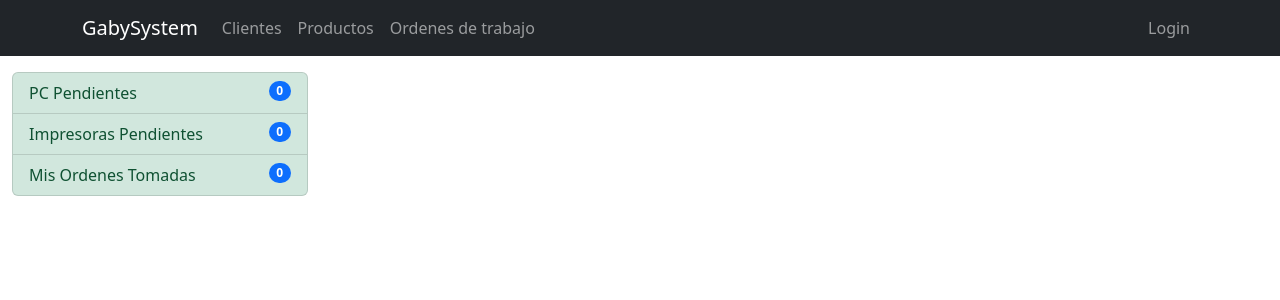
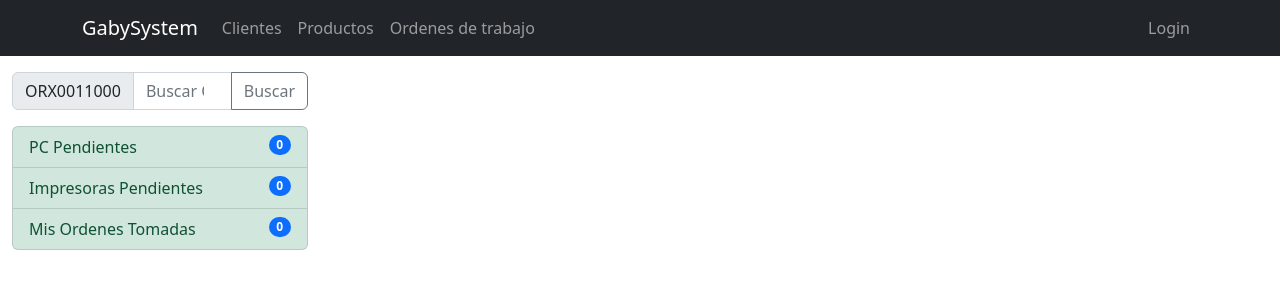
Before and after one commit to gabyreload1983/gabysystem, a React (Create React App) app: page /workorders in a window 1280 px wide. Shown: the top 300 px of the page. Built offline with nearby package versions, Linux system fonts and the light colour scheme; no server answers.

Commit message:
Adding input search workOrder

```diff
--- a/src/components/AsideMenu.jsx
+++ b/src/components/AsideMenu.jsx
@@ -1,7 +1,8 @@
-import React, { useContext } from "react";
-import { Badge } from "react-bootstrap";
+import React, { useContext, useState } from "react";
+import { Badge, Button, Form, InputGroup } from "react-bootstrap";
 import ListGroup from "react-bootstrap/ListGroup";
 import { WorkOrdersContext } from "./context/workOrdersContext";
+import config from "../config.json";
 
 function AsideMenu() {
   const {
@@ -11,12 +12,45 @@ function AsideMenu() {
     getPendingPc,
     getPendingImp,
     getMyWorkOrders,
+    getWorkOrder,
     handleShow,
   } = useContext(WorkOrdersContext);
 
+  const [search, setSearch] = useState("");
+
   const codeTechnical = "GABYT"; // get from user
 
+  const handleSearch = (e) => {
+    setSearch(e.target.value);
+  };
+
+  const handleEnter = (e) => {
+    if (e.key === "Enter") searchWorkOrder();
+  };
+
+  const searchWorkOrder = async () =>
+    handleShow(await getWorkOrder(`${config.prefixWorkOrder}${search}`));
+
   return (
+    <>
+      <InputGroup className="mb-3">
+        <InputGroup.Text>ORX0011000</InputGroup.Text>
+        <Form.Control
+          type="search"
+          placeholder="Buscar Orden"
+          aria-label="Search"
+          onChange={handleSearch}
+          value={search}
+          onKeyUp={handleEnter}
+        />
+        <Button
+          variant="outline-secondary"
+          onClick={async () => searchWorkOrder()}
+        >
+          Buscar
+        </Button>
+      </InputGroup>
+
       <ListGroup className="mb-3">
         <ListGroup.Item
           className="d-flex justify-content-between align-items-start"
@@ -58,6 +92,7 @@ function AsideMenu() {
           </Badge>
         </ListGroup.Item>
       </ListGroup>
+    </>
   );
 }
 
--- a/src/components/WorkOrders.jsx
+++ b/src/components/WorkOrders.jsx
@@ -14,7 +14,7 @@ function WorkOrders(props) {
           <AsideMenu />
         </Col>
         <Col>
-          {workOrders.length > 0 && <WorkOrderList workOrders={workOrders} />}
+          {workOrders?.length > 0 && <WorkOrderList workOrders={workOrders} />}
         </Col>
       </Row>
     </Container>
--- a/src/components/context/workOrdersContext.js
+++ b/src/components/context/workOrdersContext.js
@@ -45,6 +45,14 @@ const WorkOrdersContextProvider = ({ children }) => {
     return myWorkOrders.workOrders;
   };
 
+  const getWorkOrder = async (nrocompro) => {
+    const data = await fetch(
+      `${config.apiEndPoint}/work-orders?numberWorkOrder=${nrocompro}`
+    );
+    const workOrder = await data.json();
+    return workOrder.workOrders;
+  };
+
   const handleShow = (workOrders) => {
     setWorkOrders(workOrders);
   };
@@ -59,6 +67,7 @@ const WorkOrdersContextProvider = ({ children }) => {
         getPendingPc,
         getPendingImp,
         getMyWorkOrders,
+        getWorkOrder,
         handleShow,
       }}
     >
--- a/src/config.json
+++ b/src/config.json
@@ -1,3 +1,4 @@
 {
-  "apiEndPoint": "http://192.168.8.182:4444/api"
+  "apiEndPoint": "http://192.168.8.182:4444/api",
+  "prefixWorkOrder": "ORX0011000"
 }
```
Lines whose indentation alone changed are shown as unchanged.
